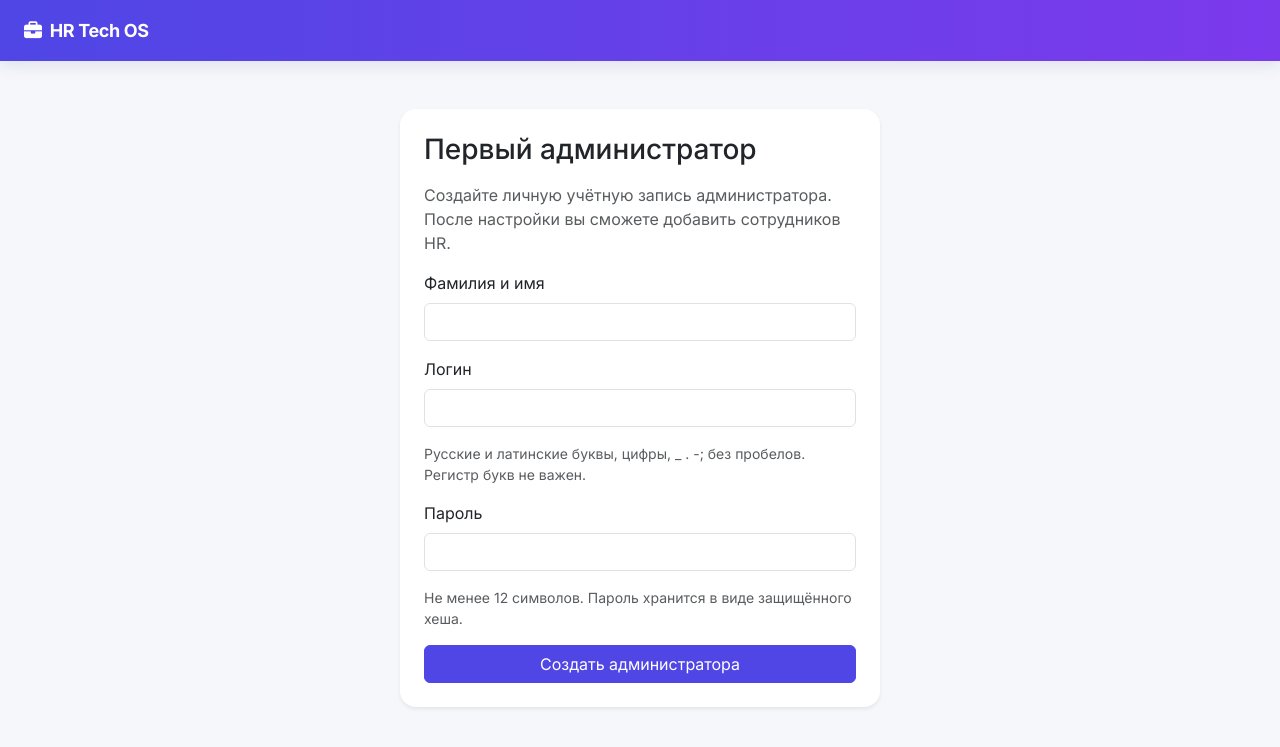
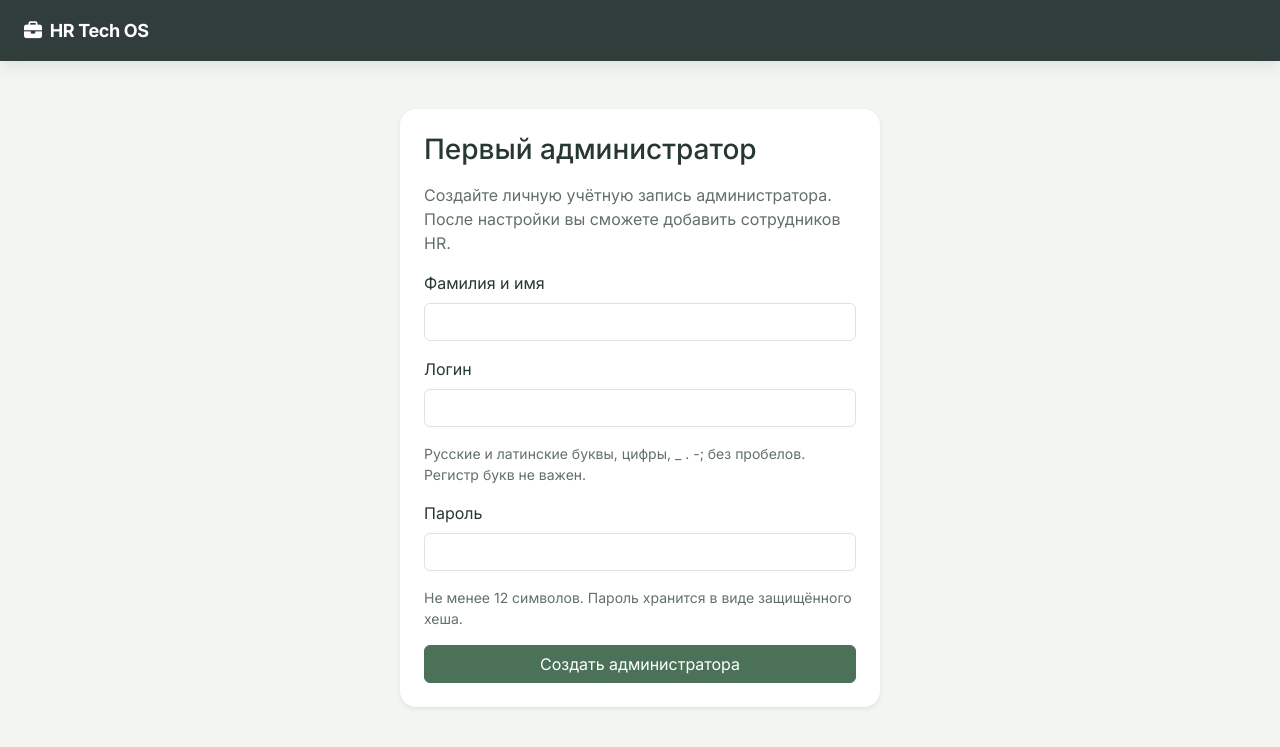
Before and after one commit to marina387/SmartHR, a Flask app: page /setup in a window 1280 px wide. Shown: the top 747 px of the page. Run offline with Flask 3, Linux system fonts and the light colour scheme; parts of the project's set-up code (start-up, migrations or seed data) failed here and were passed over.

Commit message:
Apply graphite and muted green interface palette

```diff
--- a/src/static/css/style.css
+++ b/src/static/css/style.css
@@ -1,16 +1,33 @@
 /* HR Tech Platform — тема и компоненты */
 :root {
-    --bg: #f5f7fb;
+    --bg: #f3f5f1;
     --surface: #ffffff;
-    --primary: #4f46e5;
-    --primary-soft: #eef2ff;
+    --primary: #4b7158;
+    --primary-hover: #3d5d48;
+    --primary-soft: #eaf1e9;
+    --nav-bg: #303d3b;
+    --focus-ring: rgba(75, 113, 88, 0.25);
     --success: #16a34a;
     --warning: #f59e0b;
     --danger: #dc2626;
-    --text: #0f172a;
-    --muted: #64748b;
-    --border: #e2e8f0;
-    --shadow: 0 10px 30px rgba(15, 23, 42, 0.08);
+    --text: #263734;
+    --muted: #62706a;
+    --border: #dce4dd;
+    --shadow: 0 10px 30px rgba(38, 55, 52, 0.07);
+    --bs-primary: var(--primary);
+    --bs-primary-rgb: 75, 113, 88;
+    --bs-primary-bg-subtle: var(--primary-soft);
+    --bs-primary-border-subtle: #c6d8c9;
+    --bs-primary-text-emphasis: #35533f;
+    --bs-body-color: var(--text);
+    --bs-body-bg: var(--bg);
+    --bs-secondary-color: var(--muted);
+    --bs-border-color: var(--border);
+    --bs-link-color: var(--primary);
+    --bs-link-color-rgb: 75, 113, 88;
+    --bs-link-hover-color: var(--primary-hover);
+    --bs-link-hover-color-rgb: 61, 93, 72;
+    --bs-focus-ring-color: var(--focus-ring);
 }
 
 body {
@@ -20,7 +37,7 @@ body {
 }
 
 .navbar {
-    background: linear-gradient(90deg, var(--primary), #7c3aed);
+    background: var(--nav-bg);
 }
 
 .navbar .nav-link.active {
@@ -28,19 +45,19 @@ body {
     color: #fff !important;
 }
 
-.app-navbar { padding: 12px 0; box-shadow: 0 3px 16px #312e8120; }
+.app-navbar { padding: 12px 0; box-shadow: 0 3px 16px #26373420; }
 .app-navbar-inner { gap: 14px; padding: 0 24px; }
 .app-navbar .navbar-brand { margin: 0; font-size: 18px; letter-spacing: -.35px; white-space: nowrap; }
 .app-navbar .navbar-collapse { justify-content: center; min-width: 0; }
 .app-navbar .navbar-nav { gap: 2px; }
-.app-navbar .nav-link { display: flex; align-items: center; gap: 7px; padding: 10px 9px !important; border-radius: 9px; white-space: nowrap; font-size: 13px; color: #eeebff; transition: background .15s, color .15s; }
+.app-navbar .nav-link { display: flex; align-items: center; gap: 7px; padding: 10px 9px !important; border-radius: 9px; white-space: nowrap; font-size: 13px; color: #e0e8e2; transition: background .15s, color .15s; }
 .app-navbar .nav-link i { margin: 0 !important; font-size: 13px; opacity: .85; }
 .app-navbar .nav-link:hover, .app-navbar .nav-link:focus-visible { background: #ffffff14; color: #fff; }
 .app-navbar .nav-link.active { background: #ffffff20; }
 .app-account-menu { flex-shrink: 0; }
 .app-account-button { width: 40px; height: 40px; display: grid; place-items: center; border: 1px solid #ffffff45; border-radius: 12px; background: #ffffff18; color: #fff; }
 .app-account-button:hover, .app-account-button[aria-expanded="true"] { background: #ffffff30; }
-.app-account-button:focus-visible { outline: 3px solid #c7d2fe; outline-offset: 3px; }
+.app-account-button:focus-visible { outline: 3px solid #bfd6c4; outline-offset: 3px; }
 .app-account-dropdown { min-width: 220px; margin-top: 12px !important; padding: 8px; border: 1px solid var(--border); border-radius: 14px; box-shadow: var(--shadow); }
 .app-account-dropdown .dropdown-item { display: flex; align-items: center; gap: 12px; border-radius: 8px; padding: 10px 12px; font-size: 14px; }
 .app-account-dropdown .dropdown-item i { width: 18px; text-align: center; color: var(--muted); }
@@ -91,7 +108,7 @@ body {
 }
 
 .chat-messages {
-    background: #f8fafc;
+    background: #f5f7f3;
     flex: 1 1 0;
     min-height: 0;
     overflow-y: auto;
@@ -109,12 +126,12 @@ body {
 }
 
 .message.assistant {
-    background: #e0e7ff;
+    background: var(--primary-soft);
 }
 
 .message.user {
     margin-left: auto;
-    background: #dcfce7;
+    background: #dcebe1;
 }
 
 .eyebrow {
@@ -130,14 +147,53 @@ body {
 }
 
 .btn-primary {
-    background-color: var(--primary);
-    border-color: var(--primary);
+    --bs-btn-bg: var(--primary);
+    --bs-btn-border-color: var(--primary);
+    --bs-btn-hover-bg: var(--primary-hover);
+    --bs-btn-hover-border-color: var(--primary-hover);
+    --bs-btn-active-bg: #324e3c;
+    --bs-btn-active-border-color: #324e3c;
+    --bs-btn-disabled-bg: var(--primary);
+    --bs-btn-disabled-border-color: var(--primary);
+    --bs-btn-focus-shadow-rgb: 75, 113, 88;
 }
 
 .btn-outline-primary {
-    color: var(--primary);
-    border-color: var(--primary);
+    --bs-btn-color: var(--primary);
+    --bs-btn-border-color: var(--primary);
+    --bs-btn-hover-color: #fff;
+    --bs-btn-hover-bg: var(--primary);
+    --bs-btn-hover-border-color: var(--primary);
+    --bs-btn-active-color: #fff;
+    --bs-btn-active-bg: var(--primary-hover);
+    --bs-btn-active-border-color: var(--primary-hover);
+    --bs-btn-disabled-color: var(--primary);
+    --bs-btn-disabled-border-color: var(--primary);
+    --bs-btn-focus-shadow-rgb: 75, 113, 88;
 }
+
+/* Keep Bootstrap interaction states in the same palette as the application. */
+.card, .modal-content, .dropdown-menu, .offcanvas, .form-control, .form-select {
+    --bs-body-bg: var(--surface);
+}
+.form-control:focus, .form-select:focus {
+    border-color: #8eaf96;
+    box-shadow: 0 0 0 .25rem var(--focus-ring);
+}
+.form-check-input:checked { background-color: var(--primary); border-color: var(--primary); }
+.form-check-input:focus { border-color: #8eaf96; box-shadow: 0 0 0 .25rem var(--focus-ring); }
+.form-range::-webkit-slider-thumb { background: var(--primary); }
+.form-range::-moz-range-thumb { background: var(--primary); }
+.form-range::-webkit-slider-thumb:active { background: #b8cfbd; }
+.form-range::-moz-range-thumb:active { background: #b8cfbd; }
+.form-range:focus::-webkit-slider-thumb { box-shadow: 0 0 0 1px #fff, 0 0 0 .25rem var(--focus-ring); }
+.form-range:focus::-moz-range-thumb { box-shadow: 0 0 0 1px #fff, 0 0 0 .25rem var(--focus-ring); }
+.progress { --bs-progress-bar-bg: var(--primary); }
+.nav-pills { --bs-nav-pills-link-active-bg: var(--primary); }
+.pagination { --bs-pagination-active-bg: var(--primary); --bs-pagination-active-border-color: var(--primary); --bs-pagination-focus-box-shadow: 0 0 0 .25rem var(--focus-ring); }
+.dropdown-menu { --bs-dropdown-link-active-bg: var(--primary); }
+.list-group { --bs-list-group-active-bg: var(--primary); --bs-list-group-active-border-color: var(--primary); }
+input[type=range] { accent-color: var(--primary); }
 
 .chat-pane > :not(.chat-messages) {
     flex-shrink: 0;
@@ -202,7 +258,7 @@ body {
 .conversation-list { flex: 1 1 0; min-height: 0; overflow-y: auto; overscroll-behavior-y: contain; padding-right: 5px; }
 .conversation-item { display: flex; flex-direction: column; gap: 5px; width: 100%; text-align: left; padding: 12px 14px; margin-bottom: 8px; border: 1px solid transparent; border-radius: 12px; background: transparent; color: var(--text); }
 .conversation-item:hover { background: #fff; border-color: var(--border); }
-.conversation-item.is-active { border-color: #c7d2fe; background: var(--primary-soft); }
+.conversation-item.is-active { border-color: #bfd2c3; background: var(--primary-soft); }
 .conversation-item-title { font-weight: 600; font-size: .875rem; overflow-wrap: anywhere; display: -webkit-box; -webkit-line-clamp: 2; -webkit-box-orient: vertical; overflow: hidden; }
 .conversation-item-meta { font-size: .75rem; color: var(--muted); overflow-wrap: anywhere; }
 @media (max-width: 991.98px) {
--- a/src/static/js/charts.js
+++ b/src/static/js/charts.js
@@ -11,8 +11,8 @@ document.addEventListener("DOMContentLoaded", () => {
             datasets: [{
                 label: data.group_by === "candidates" ? "Уникальные кандидаты" : "Рассмотрения",
                 data: stages.map((item) => item.count),
-                backgroundColor: "rgba(79, 70, 229, 0.75)",
-                borderColor: "#4f46e5",
+                backgroundColor: "rgba(75, 113, 88, 0.75)",
+                borderColor: "#4b7158",
                 borderWidth: 1,
             }],
         },
--- a/src/templates/base.html
+++ b/src/templates/base.html
@@ -9,7 +9,7 @@
     <link href="https://fonts.googleapis.com/css2?family=Inter:wght@400;500;600;700&display=swap" rel="stylesheet">
     <link rel="stylesheet" href="https://cdn.jsdelivr.net/npm/bootstrap@5.3.3/dist/css/bootstrap.min.css">
     <link rel="stylesheet" href="https://cdnjs.cloudflare.com/ajax/libs/font-awesome/6.5.2/css/all.min.css">
-    <link rel="stylesheet" href="{{ url_for('static', filename='css/style.css') }}">
+    <link rel="stylesheet" href="{{ url_for('static', filename='css/style.css', v='graphite-green-1') }}">
 </head>
 <body>
     <nav class="navbar navbar-expand-lg navbar-dark app-navbar">
```
